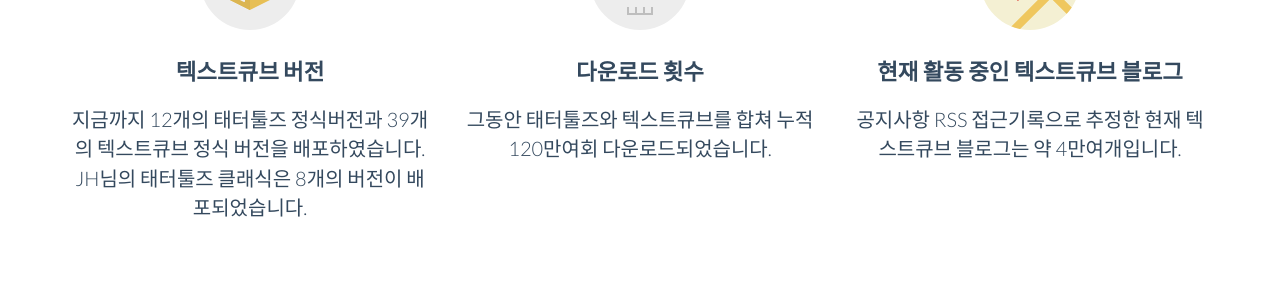
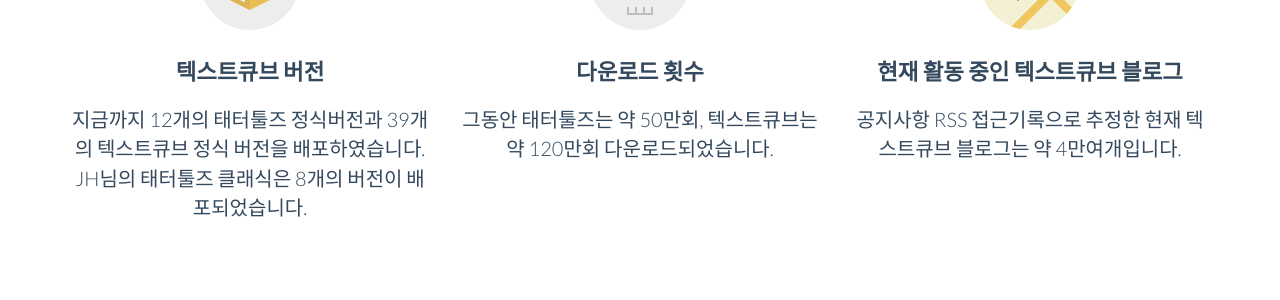
Before and after one commit to Needlworks/10yr-anniversary, a Jekyll site: the page built from index.html, in a window 1280 px wide and 900 px high, scrolled down 1119 px. Shown: the part 153-453 px from the top of the window. Built offline with Jekyll 4.4.1, drawn with Linux system fonts in a browser that asks for light colours; nearby versions of some CDN libraries.

Commit message:
modify download counter  - Tattertools : ~500,000 (by Bkblog / tatterguide.com)  - Textcube : ~1,200,000 ( Exact counter : 1,120,000 till textcube 1.8, 	 estimated counter : 80,000 after using github download system.)

```diff
--- a/index.html
+++ b/index.html
@@ -60,7 +60,7 @@
       <div class="col-sm-4 wow fadeInDown text-center">
         <img class="rotate" src="img/icon/speed.svg" alt="Generic placeholder image">
         <h3>다운로드 횟수</h3>
-        <p class="lead">그동안 태터툴즈와 텍스트큐브를 합쳐 누적 120만여회 다운로드되었습니다.</p>
+        <p class="lead">그동안 태터툴즈는 약 50만회, 텍스트큐브는 약 120만회 다운로드되었습니다.</p>
         <!-- <p><a class="btn btn-embossed btn-primary view" role="button">View Details</a></p> -->
       </div><!-- /.col-lg-4 -->
       <div class="col-sm-4 wow fadeInDown text-center">
```
